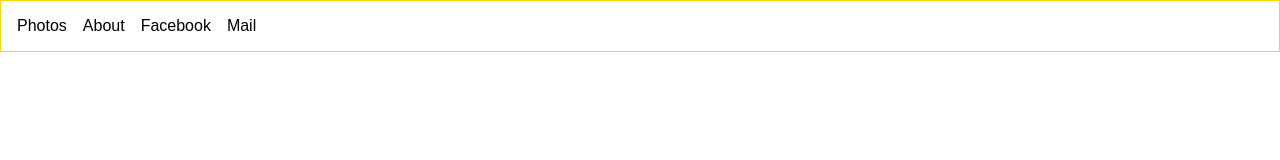
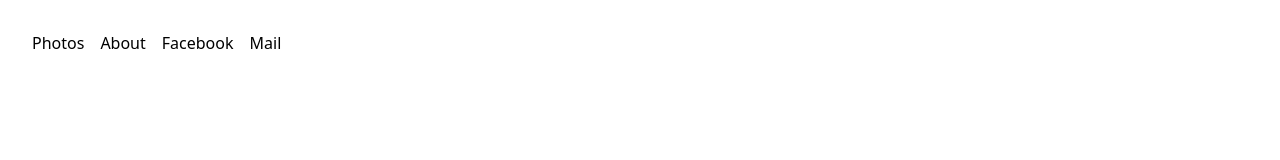
Before and after one commit to doangelo98/test, a plain HTML site: page index.html in a window 1280 px wide. Drawn offline with Linux system fonts and the light colour scheme.

Commit message:
Update style.css

```diff
--- a/style.css
+++ b/style.css
@@ -2,14 +2,15 @@
   margin: 0;
   padding: 0;
   box-sizing: border-box;
-  font-family: sans-serif;
+  font-family: system-ui, -apple-system, BlinkMacSystemFont, 'Segoe UI', Roboto,
+    Oxygen, Ubuntu, Cantarell, 'Open Sans', 'Helvetica Neue', sans-serif;
 }
 
 body {
-  padding-top: env(
-    safe-area-inset-top,
-    20px
-  ); /* Safe area padding for notch devices */
+  padding: max(env(safe-area-inset-top, 2rem), 2rem)
+    max(env(safe-area-inset-right, 2rem), 2rem)
+    max(env(safe-area-inset-bottom, 2rem), 2rem)
+    max(env(safe-area-inset-left, 2rem), 2rem);
 }
 
 a {
@@ -20,11 +21,4 @@ a {
 nav {
   display: flex;
   gap: 1rem;
-  border: 1px solid gold;
 }
-
-@media (min-width: 768px) {
-  nav {
-    padding: 1rem; /* Fixed padding for larger screens (desktop) */
-  }
-}
```
